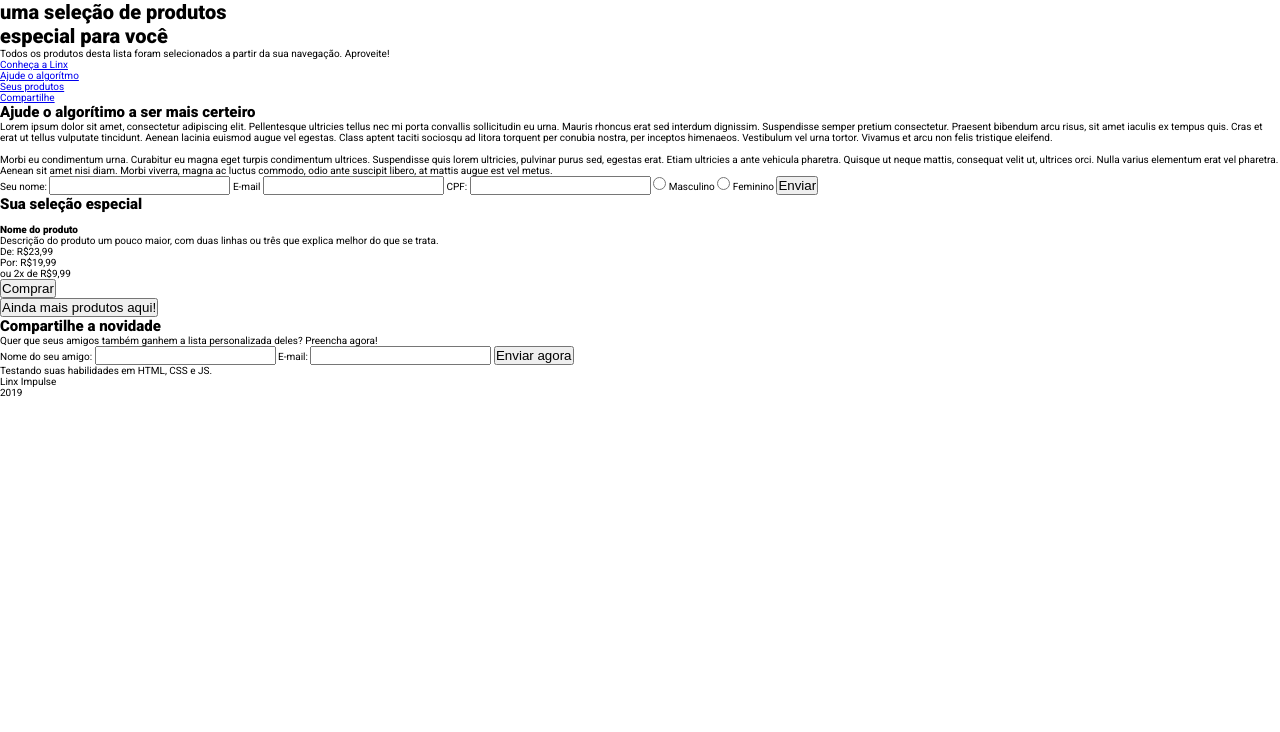
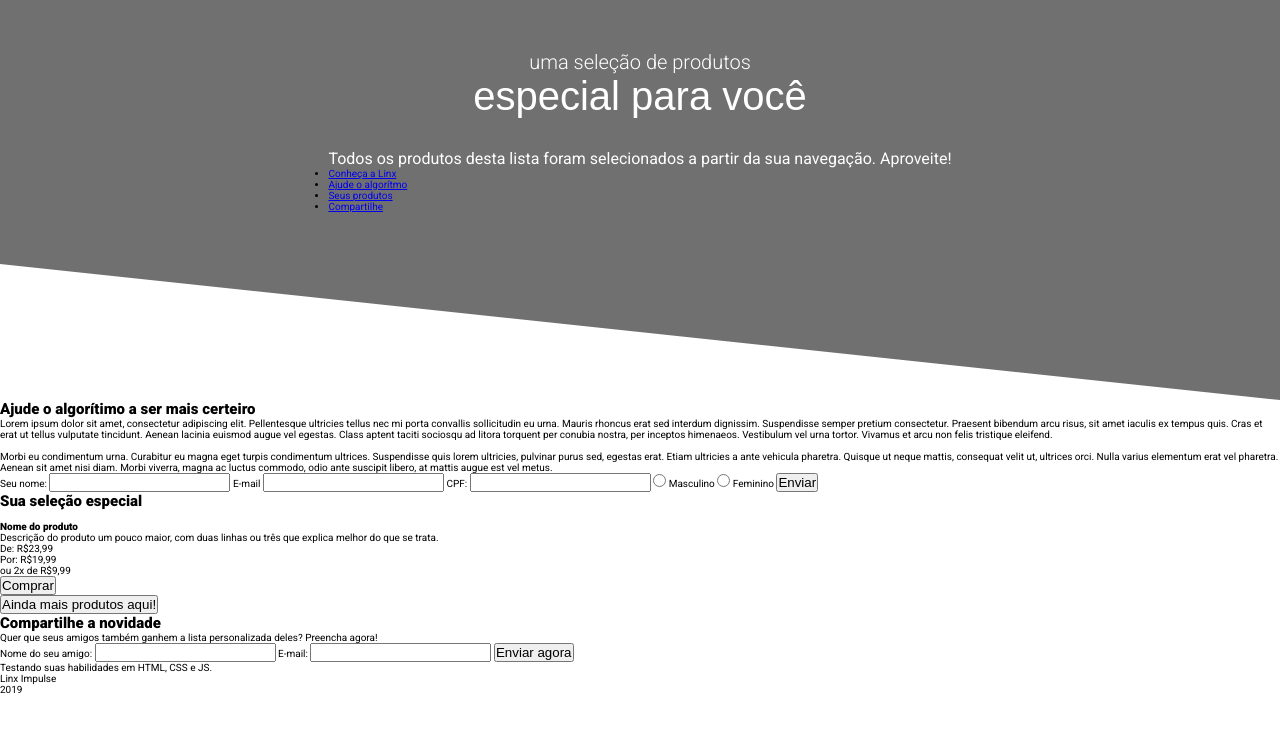
Before and after one commit to MateusAndrade03/linx-challenge, a website: page public/index.html in a window 1280 px wide. Drawn offline with Linux system fonts and the light colour scheme; files that its build step writes are made by us from their sources.

Commit message:
Add style to header in main.css

```diff
--- a/public/css/main.css
+++ b/public/css/main.css
@@ -13,3 +13,51 @@ html {
 body {
   font-family: 'Roboto', sans-serif;
 }
+
+.container {
+  margin: auto;
+  max-width: 1500px;
+}
+
+.main-header {
+  display: flex;
+  position: relative;
+  justify-content: center;
+  height: 400px;
+}
+
+.main-header::after {
+  content: '';
+  display: block;
+  position: absolute;
+  width: 100%;
+  height: 100%;
+  z-index: -1;
+  background: #707070;
+  clip-path: polygon(0 0, 100% 0, 100% 100%, 0 66%);
+}
+
+.header-content {
+  margin-top: 50px;
+  flex-direction: column;
+  align-items: center;
+}
+
+.header-content h1 {
+  font-size: 2rem;
+  color: #ffffff;
+  font-weight: 300;
+  text-align: center;
+}
+
+.header-content span {
+  font-family: 'Roboto Regular', sans-serif;
+  font-size: 4rem;
+  color: #ffffff;
+}
+
+.header-content p {
+  color: #ffffff;
+  font-size: 1.6rem;
+  margin-top: 30px;
+}
--- a/public/index.html
+++ b/public/index.html
@@ -4,11 +4,13 @@
     <meta charset="UTF-8" />
     <meta http-equiv="X-UA-Compatible" content="IE=edge" />
     <meta name="viewport" content="width=device-width, initial-scale=1.0" />
-    <link rel="stylesheet" href="./public/css/main.css" />
+    <link rel="stylesheet" href="/public/css/main.css" />
     <title>Linx Challenge</title>
   </head>
   <body>
+    <div class="container">
       <header class="main-header">
+        <div class="header-content">
           <h1>
             uma seleção de produtos<br />
             <span>especial para você</span>
@@ -25,6 +27,7 @@
               <li><a class="btn" href="#">Compartilhe</a></li>
             </ul>
           </nav>
+        </div>
       </header>
       <main>
         <section class="main-description-form">
@@ -32,22 +35,22 @@
             <h2>Ajude o algorítimo a ser mais certeiro</h2>
             <p>
               Lorem ipsum dolor sit amet, consectetur adipiscing elit.
-            Pellentesque ultricies tellus nec mi porta convallis sollicitudin eu
-            urna. Mauris rhoncus erat sed interdum dignissim. Suspendisse semper
-            pretium consectetur. Praesent bibendum arcu risus, sit amet iaculis
-            ex tempus quis. Cras et erat ut tellus vulputate tincidunt. Aenean
-            lacinia euismod augue vel egestas. Class aptent taciti sociosqu ad
-            litora torquent per conubia nostra, per inceptos himenaeos.
-            Vestibulum vel urna tortor. Vivamus et arcu non felis tristique
-            eleifend.<br /><br />
+              Pellentesque ultricies tellus nec mi porta convallis sollicitudin
+              eu urna. Mauris rhoncus erat sed interdum dignissim. Suspendisse
+              semper pretium consectetur. Praesent bibendum arcu risus, sit amet
+              iaculis ex tempus quis. Cras et erat ut tellus vulputate
+              tincidunt. Aenean lacinia euismod augue vel egestas. Class aptent
+              taciti sociosqu ad litora torquent per conubia nostra, per
+              inceptos himenaeos. Vestibulum vel urna tortor. Vivamus et arcu
+              non felis tristique eleifend.<br /><br />
 
               Morbi eu condimentum urna. Curabitur eu magna eget turpis
               condimentum ultrices. Suspendisse quis lorem ultricies, pulvinar
               purus sed, egestas erat. Etiam ultricies a ante vehicula pharetra.
               Quisque ut neque mattis, consequat velit ut, ultrices orci. Nulla
-            varius elementum erat vel pharetra. Aenean sit amet nisi diam. Morbi
-            viverra, magna ac luctus commodo, odio ante suscipit libero, at
-            mattis augue est vel metus.
+              varius elementum erat vel pharetra. Aenean sit amet nisi diam.
+              Morbi viverra, magna ac luctus commodo, odio ante suscipit libero,
+              at mattis augue est vel metus.
             </p>
           </section>
           <section class="main-form">
@@ -81,7 +84,11 @@
               <div class="product-parcel-price">ou 2x de R$9,99</div>
               <input class="btn" type="submit" value="Comprar" />
             </div>
-          <input class="btn" type="submit" value="Ainda mais produtos aqui!" />
+            <input
+              class="btn"
+              type="submit"
+              value="Ainda mais produtos aqui!"
+            />
           </div>
         </section>
         <section class="invite">
@@ -104,5 +111,6 @@
         <p>Linx Impulse</p>
         <p>2019</p>
       </footer>
+    </div>
   </body>
 </html>
```
Lines whose indentation alone changed are shown as unchanged.
